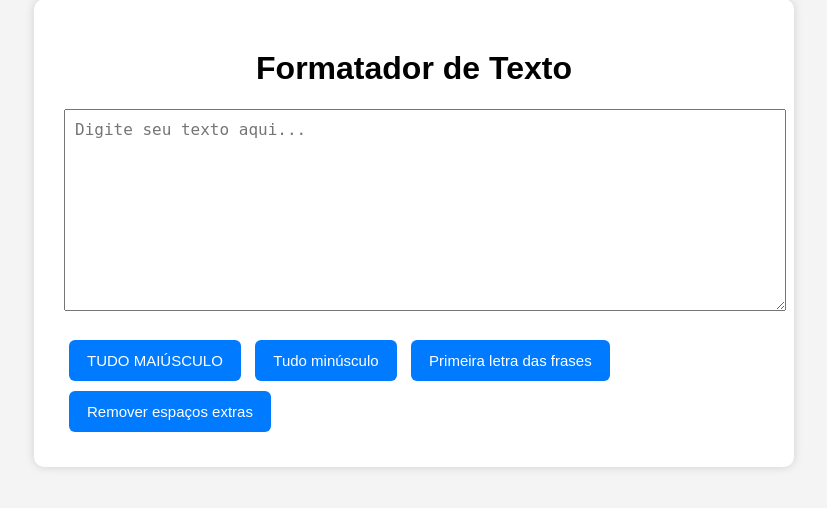
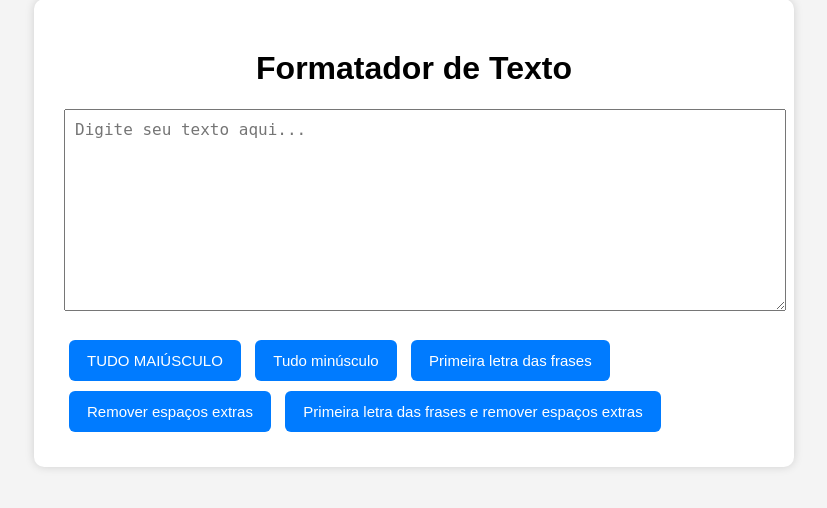
Before and after one commit to alessandrasilvap/Formatador-texto-Python, a Flask app: page / in a window 1280 px wide. Shown: the part 41-549 px from the top of the page, without its empty margins (226-1053 px from the left). Run offline with Flask 3, Linux system fonts and the light colour scheme.

Commit message:
Add button for capitalizing sentences and trimming spaces
Added a new button for capitalizing the first letter of sentences and removing extra spaces.

```diff
--- a/templates/index.html
+++ b/templates/index.html
@@ -77,6 +77,10 @@
             <button name="opcao" value="espacos">
                 Remover espaços extras
             </button>
+
+            <button name="opcao" value="capitalizar_espacos">
+                Primeira letra das frases e remover espaços extras
+            </button>
         </form>
 
         {% if resultado %}
```
